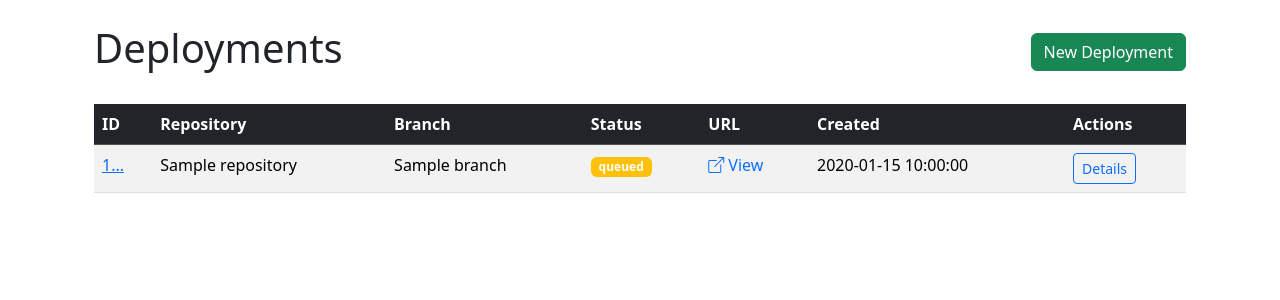
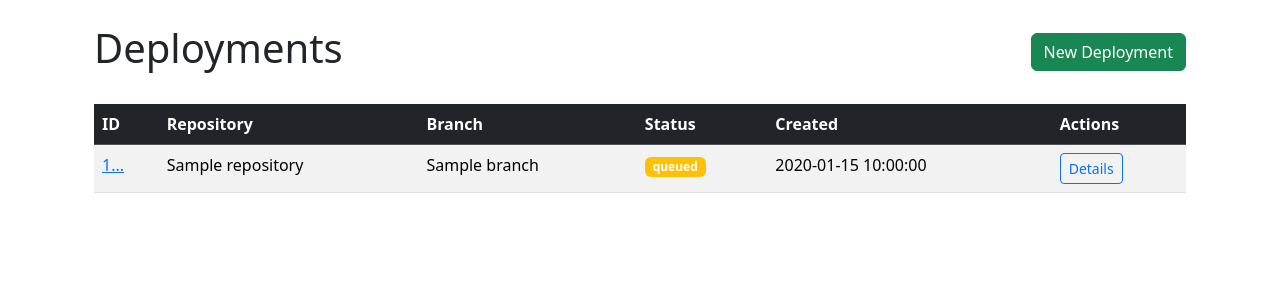
Before and after one commit to simerusm/quickdeploy, a Flask app: page /deployments in a window 1280 px wide. Shown: the part 56-356 px from the top of the page. Run offline with Flask 3, Linux system fonts and the light colour scheme; a database or web service that is not in the repository returns one stand-in record (values such as "Sample title"); data that the repository does not hold is empty.

Commit message:
small dashboard change

```diff
--- a/src/dashboard/templates/deployments.html
+++ b/src/dashboard/templates/deployments.html
@@ -16,7 +16,6 @@
                         <th>Repository</th>
                         <th>Branch</th>
                         <th>Status</th>
-                        <th>URL</th>
                         <th>Created</th>
                         <th>Actions</th>
                     </tr>
@@ -35,15 +34,6 @@
                             <span class="badge bg-{{ deployment.status|status_color }}">
                                 {{ deployment.status }}
                             </span>
-                        </td>
-                        <td>
-                            {% if deployment.url %}
-                                <a href="{{ deployment.url }}:{{ ingress_port }}" target="_blank" class="text-decoration-none">
-                                    <i class="bi bi-box-arrow-up-right me-1"></i>View
-                                </a>
-                            {% else %}
-                                -
-                            {% endif %}
                         </td>
                         <td>{{ deployment.created_at|format_date }}</td>
                         <td>
```
